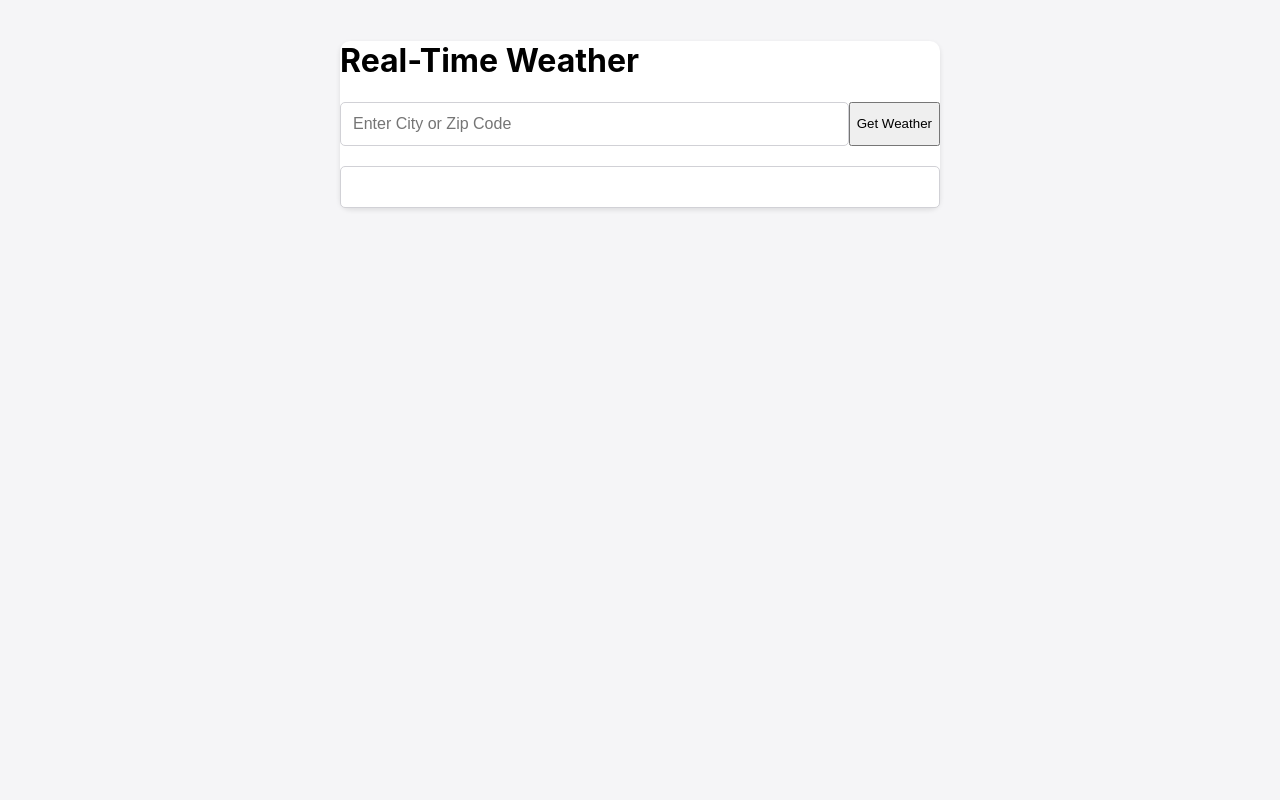
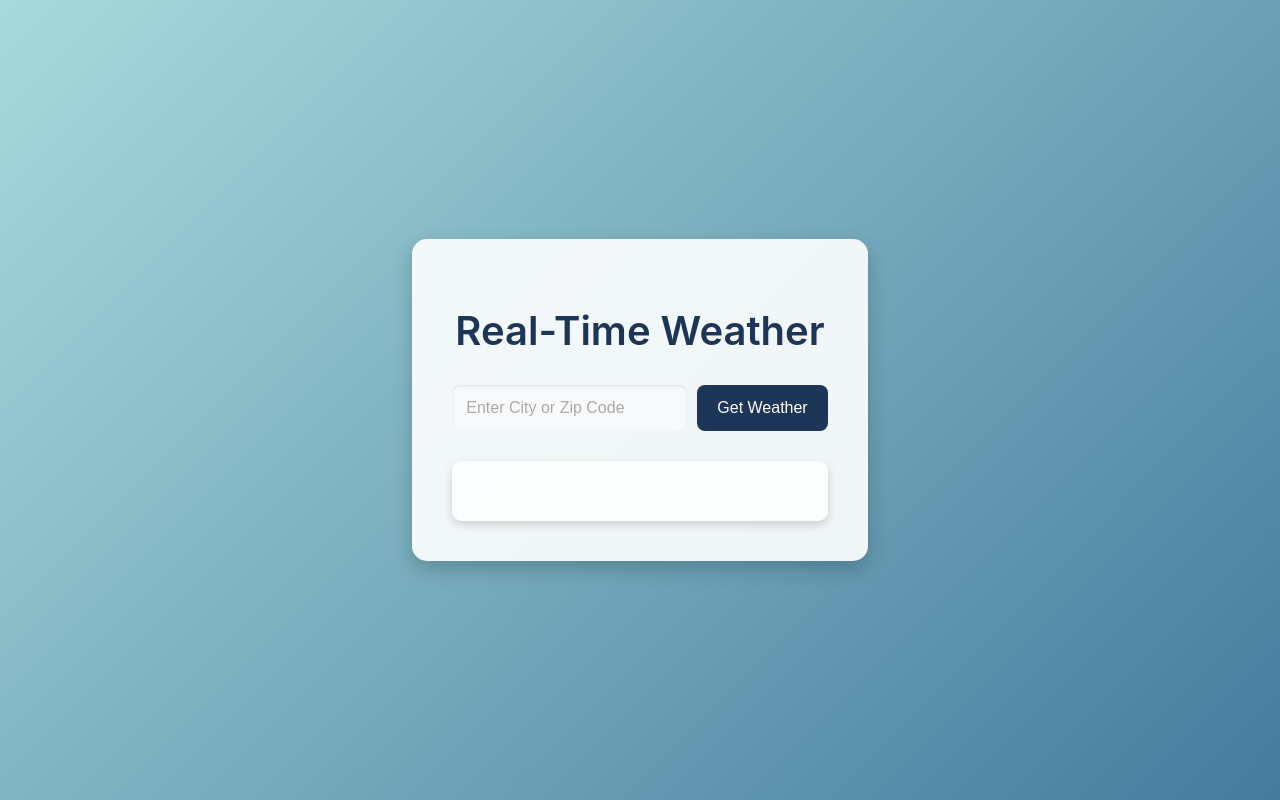
Before and after one commit to aritpal/weather-app, a plain HTML site: page index.html in a window 1280 px wide. Drawn offline with Linux system fonts and the light colour scheme.

Commit message:
Updated style.css for better UI

```diff
--- a/style.css
+++ b/style.css
@@ -1,35 +1,103 @@
 body {
-    font-family: -apple-system, BlinkMacSystemFont, "Segoe UI", Roboto, Helvetica, Arial, sans
--serif, "Apple Color Emoji", "Segoe UI Emoji", "Segoe UI Symbol";
+    font-family: -apple-system, BlinkMacSystemFont, "Segoe UI", Roboto, Helvetica, Arial, sans-serif, "Apple Color Emoji", "Segoe UI Emoji", "Segoe UI Symbol";
     margin: 0;
-    padding: 20px;
-    background-color: #f5f5f7; /* Light gray background */
+    padding: 0; /* Remove default body padding for more control */
+    background: linear-gradient(135deg, #a8dadc, #457b9d); /* Calming gradient background */
+    color: #333; /* Darker text for better contrast */
+    min-height: 100vh; /* Ensure full viewport height is covered */
+    display: flex;
+    justify-content: center;
+    align-items: center; /* Center the container vertically and horizontally */
 }
 
 .container {
-    max-width: 600px;
-    margin: 0 auto;
-    background-color: #fff; /* White container */
-    border-radius: 10px; /* Rounded corners */
-    box-shadow: 0 2px 5px rgba(0, 0, 0, 0.1); /* Subtle shadow */
+    max-width: 500px; /* Slightly reduce max-width for a cleaner look */
+    background-color: rgba(255, 255, 255, 0.9); /* Semi-transparent white background */
+    border-radius: 15px; /* More pronounced rounded corners */
+    box-shadow: 0 8px 20px rgba(0, 0, 0, 0.2); /* More prominent shadow for depth */
+    padding: 40px; /* Increased padding */
+    text-align: center; /* Center text within the container */
+}
+
+h1 {
+    color: #1d3557; /* Dark blue heading */
+    margin-bottom: 30px;
+    font-size: 2.5em;
+    font-weight: 600;
 }
 
 #location-form {
     display: flex;
-    margin-bottom: 20px;
+    margin-bottom: 30px;
+    gap: 10px; /* Add some space between input and button */
 }
 
 #location {
     flex: 1;
-    padding: 12px; /* Slightly more padding */
-    border: 1px solid #d1d1d6; /* Lighter border color */
-    border-radius: 5px;
+    padding: 14px; /* Slightly more padding */
+    border: none; /* Remove default border */
+    border-radius: 8px; /* More rounded input */
     font-size: 16px;
+    color: #333;
+    background-color: #f8f9fa; /* Light background for input */
+    box-shadow: inset 0 1px 3px rgba(0, 0, 0, 0.1); /* Subtle inner shadow */
+}
+
+#location:focus {
+    outline: none; /* Remove default focus outline */
+    box-shadow: inset 0 1px 3px rgba(0, 0, 0, 0.1), 0 0 5px rgba(69, 123, 157, 0.5); /* Add a subtle focus glow */
+}
+
+#location::placeholder {
+    color: #aaa; /* Lighter placeholder text */
+}
+
+#location-form button {
+    background-color: #1d3557; /* Dark blue button */
+    color: #fff;
+    border: none;
+    padding: 14px 20px;
+    border-radius: 8px;
+    font-size: 16px;
+    cursor: pointer;
+    transition: background-color 0.3s ease; /* Smooth hover transition */
+}
+
+#location-form button:hover {
+    background-color: #457b9d; /* Slightly lighter blue on hover */
 }
 
 #weather-info {
-    border: 1px solid #d1d1d6; /* Lighter border color */
-    padding: 20px;
-    border-radius: 5px;
-    background: #fff; /* White background */
+    background-color: rgba(255, 255, 255, 0.8); /* Semi-transparent white background */
+    border-radius: 10px;
+    padding: 30px;
+    box-shadow: 0 4px 10px rgba(0, 0, 0, 0.15); /* More noticeable shadow */
+    text-align: left; /* Align weather information to the left */
 }
+
+#weather-info h2 {
+    color: #1d3557;
+    margin-top: 0;
+    margin-bottom: 15px;
+    font-size: 2em;
+}
+
+#weather-info p {
+    line-height: 1.6;
+    margin-bottom: 10px;
+    font-size: 1.1em;
+    color: #555;
+}
+
+#weather-info .temperature {
+    font-size: 2.5em;
+    font-weight: bold;
+    color: #e63946; /* Accent color for temperature */
+    margin-bottom: 5px;
+}
+
+#weather-info .description {
+    font-style: italic;
+    color: #777;
+    margin-bottom: 15px;
+}
```
